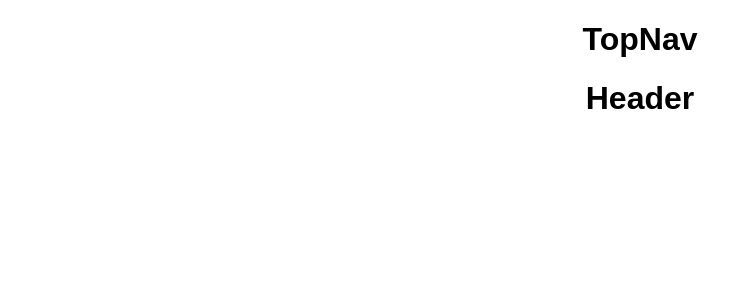
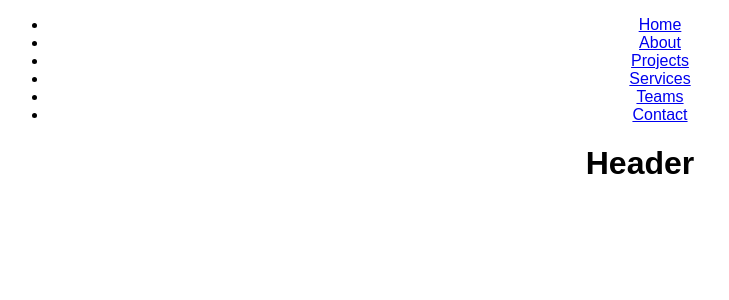
Before and after one commit to VishSeen/react-urban-living, a React (Create React App) app: page / in a window 1280 px wide. Shown: the top 300 px of the page, without its empty margins (0-729 px from the left). Built offline with nearby package versions, Linux system fonts and the light colour scheme.

Commit message:
[DEV][Structure] - Top nav menu loop fixed.

```diff
--- a/public/index.html
+++ b/public/index.html
@@ -1,43 +1,18 @@
 <!DOCTYPE html>
 <html lang="en">
-
   <head>
-	<meta charset="utf-8">
-	<meta name="viewport" content="width=device-width, initial-scale=1, shrink-to-fit=no">
-	<meta name="theme-color" content="#000000">
-	<!--
-      manifest.json provides metadata used when your web app is added to the
-      homescreen on Android. See https://developers.google.com/web/fundamentals/engage-and-retain/web-app-manifest/
-    -->
-	<link rel="manifest" href="%PUBLIC_URL%/manifest.json">
-	<link rel="shortcut icon" href="%PUBLIC_URL%/favicon.ico">
-	<!--
-      Notice the use of %PUBLIC_URL% in the tags above.
-      It will be replaced with the URL of the `public` folder during the build.
-      Only files inside the `public` folder can be referenced from the HTML.
-
-      Unlike "/favicon.ico" or "favicon.ico", "%PUBLIC_URL%/favicon.ico" will
-      work correctly both with client-side routing and a non-root public URL.
-      Learn how to configure a non-root public URL by running `npm run build`.
-    -->
+    <meta charset="utf-8" />
+    <meta
+      name="viewport"
+      content="width=device-width, initial-scale=1, shrink-to-fit=no"
+    />
+    <meta name="theme-color" content="#000000" />
+    <link rel="shortcut icon" href="%PUBLIC_URL%/favicon.ico" />
     <title>React App</title>
   </head>
 
   <body>
-	<noscript>
-		You need to enable JavaScript to run this app.
-	</noscript>
+    <noscript> You need to enable JavaScript to run this app. </noscript>
     <div id="root"></div>
-	<!--
-      This HTML file is a template.
-      If you open it directly in the browser, you will see an empty page.
-
-      You can add webfonts, meta tags, or analytics to this file.
-      The build step will place the bundled scripts into the <body> tag.
-
-      To begin the development, run `npm start` or `yarn start`.
-      To create a production bundle, use `npm run build` or `yarn build`.
-    -->
   </body>
-
 </html>
--- a/src/components/top-nav-menu/top-nav-menu.jsx
+++ b/src/components/top-nav-menu/top-nav-menu.jsx
@@ -1,16 +1,20 @@
 import data from "./data.json";
+
+const link = ["home", "about", "projects", "services", "contact"]
 
 const TopNavMenu = () => {
     return (
         <div className="menu-container">
             <ul>
-        {data.links.forEach((element) => {
+                {
+                    data.links.map((item) => (
                         <li className="menu-item">
-            <a href="{element.href}">{element.name}</a>
-          </li>;
-        })}
+                            <a href="{item.href}">{item.name}</a>
+                        </li>
+                    ))
+                }
             </ul>
-    </div>
+        </div >
     );
 };
 
--- a/src/components/top-nav/top-nav.jsx
+++ b/src/components/top-nav/top-nav.jsx
@@ -1,12 +1,9 @@
-import TopNavMenu from "../top-nav-menu/top-nav-menu";
+import TopNavMenu from '../top-nav-menu/top-nav-menu'
 
 const TopNav = () => {
-  return (
-    <>
-      <h1>TopNav</h1>
-      <TopNavMenu />
-    </>
-  );
+    return (
+        <TopNavMenu />
+    );
 };
 
 export default TopNav;
```
Lines whose indentation alone changed are shown as unchanged.
